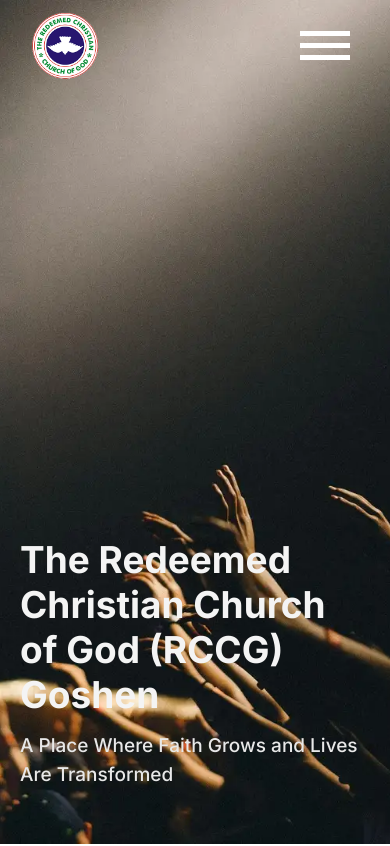
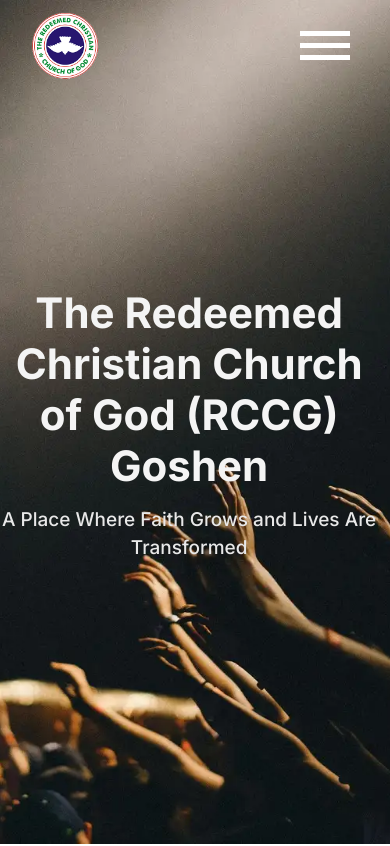
Before and after one commit to Joel1716/Church-Project, a React (Vite) app: page / in a window 390 px wide. Shown: the top 846 px of the page. Built offline with nearby package versions, Linux system fonts and the light colour scheme.

Commit message:
Refactor CSS media queries and styles

```diff
--- a/src/App.css
+++ b/src/App.css
@@ -89,18 +89,17 @@
   }
 }
 
-@media (max-width: 44em) {
-  /*704px*/
-  .quote-container {
-    width: 90%;
-  }
-  header {
-    align-items: end;
-    padding-bottom: 4rem;
-  }
+@media (max-width: 54em) {
   .header-content {
     width: 90%;
     padding-left: 2rem;
+  }
+}
+
+@media (max-width: 45em) {
+  /*720px*/
+  .quote-container {
+    width: 90%;
   }
   header h1 {
     font-size: 5.5rem;
@@ -179,10 +178,12 @@
     width: 7rem;
   }
   header h1 {
-    font-size: 3.7rem;
+    font-size: 4.2rem;
   }
   .header-content {
-    width: 95%;
+    width: 97%;
+    text-align: center;
+    padding-left: 0;
   }
   header p {
     font-size: 1.9rem;
--- a/src/Hero/Hero.css
+++ b/src/Hero/Hero.css
@@ -28,8 +28,7 @@
 
 @media (max-width: 60em) {
   header {
-    align-items: end;
-    padding-bottom: 4rem;
+    padding-top: 2rem;
   }
   header h1 {
     font-size: 6rem;
```
